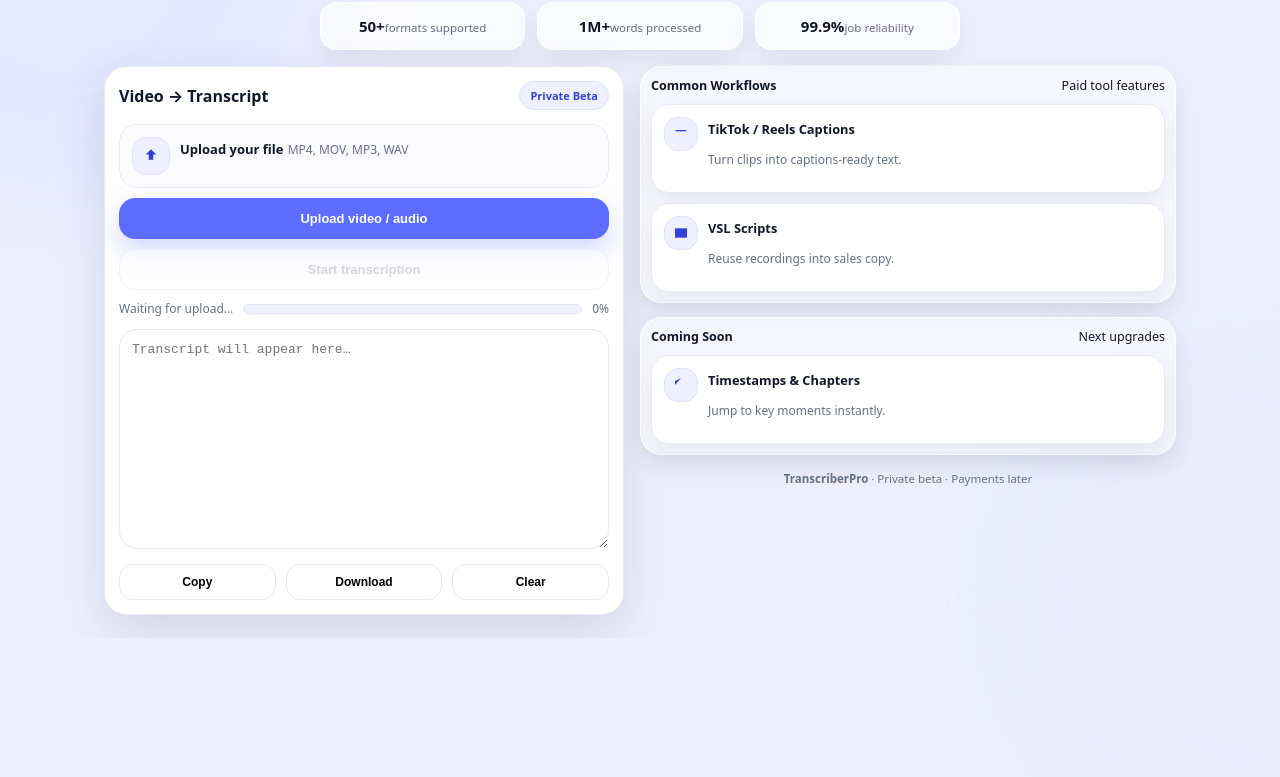
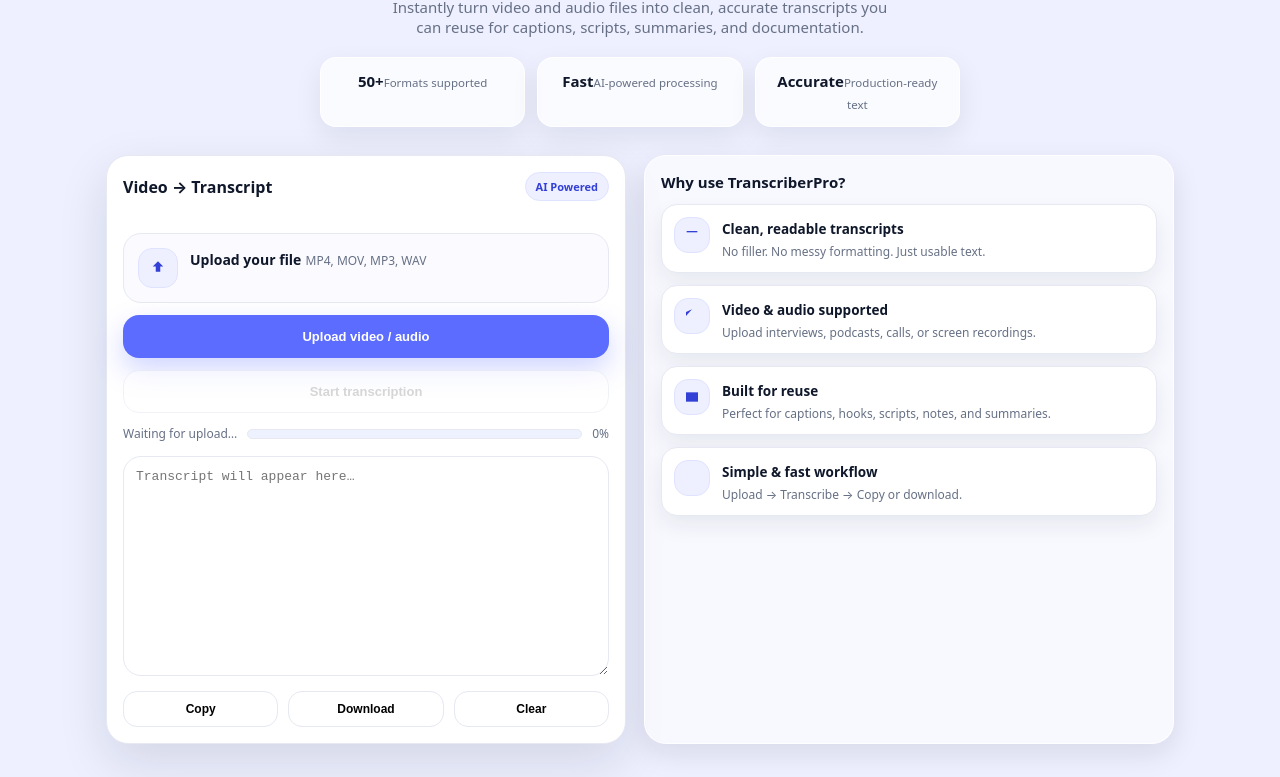
Before and after one commit to alexvazquez-beep/video-transcriber-backend, a website: page public/index.html in a window 1280 px wide. Shown: the part 162-939 px from the top of the page. Before the commit the page ends 800 px from the top, so only its background shows below. Drawn offline with Linux system fonts and the light colour scheme.

Commit message:
Update index.html

```diff
--- a/public/index.html
+++ b/public/index.html
@@ -4,11 +4,7 @@
   <meta charset="UTF-8" />
   <title>TranscriberPro</title>
   <meta name="viewport" content="width=device-width, initial-scale=1" />
-  <link rel="icon" href="/favicon.ico">
-  <link rel="icon" type="image/png" href="/favicon.png">
 
-
-  <!-- Favicon (add file later) -->
   <link rel="icon" href="/favicon.ico" />
 
   <style>
@@ -17,18 +13,15 @@
       --card:#ffffff;
       --text:#0f172a;
       --muted:#667085;
-
       --border:#e6e8f2;
-      --shadow:0 18px 50px rgba(16,24,40,.12);
-      --shadow2:0 10px 28px rgba(16,24,40,.10);
-      --radius:18px;
-      --radius2:22px;
-
       --brand:#5b6cff;
       --brandDark:#4456ff;
       --brandTint:#eef0ff;
-
       --danger:#b42318;
+      --radius:18px;
+      --radius2:22px;
+      --shadow:0 18px 50px rgba(16,24,40,.12);
+      --shadow2:0 10px 28px rgba(16,24,40,.10);
     }
 
     *{box-sizing:border-box}
@@ -39,55 +32,47 @@
       color:var(--text);
     }
 
-    .blob{
-      position:fixed;
-      width:520px;height:520px;
-      border-radius:999px;
-      filter:blur(50px);
-      opacity:.25;
-      pointer-events:none;
-      z-index:0;
-    }
-    .blob.one{background:#c9d0ff;top:-160px;left:-200px}
-    .blob.two{background:#d6f0ff;bottom:-220px;right:-220px}
-    .blob.three{background:#ffd9f1;top:520px;right:-260px;opacity:.15}
-
     .page{
-      position:relative;
-      z-index:1;
       max-width:1100px;
       margin:0 auto;
-      padding:14px;
+      padding:24px 16px 40px;
     }
 
+    /* ---------- Header ---------- */
     .topbar{
       display:flex;
       justify-content:center;
       align-items:center;
       gap:10px;
+      margin-top:6px;
     }
     .brandmark{
-      width:32px;height:32px;
+      width:34px;height:34px;
       border-radius:12px;
       background:var(--brand);
       display:grid;place-items:center;
       box-shadow:0 10px 20px rgba(91,108,255,.25);
     }
     .brandmark svg{width:16px;height:16px;fill:#fff}
-    .brandname{font-weight:900;font-size:14px}
+    .brandname{font-weight:900;font-size:15px}
 
-    .hero{text-align:center;margin-top:10px}
+    /* ---------- Hero ---------- */
+    .hero{
+      text-align:center;
+      margin-top:36px; /* extra space added */
+      margin-bottom:24px;
+    }
     .hero h1{
-      font-size:34px;
-      letter-spacing:-1.2px;
-      margin:12px 0 6px;
+      font-size:36px;
+      letter-spacing:-1.3px;
+      margin:0 0 10px;
     }
     .hero h1 span{color:var(--brandDark)}
     .hero p{
       max-width:60ch;
       margin:0 auto;
       color:var(--muted);
-      font-size:14px;
+      font-size:15px;
     }
 
     .stats{
@@ -95,7 +80,7 @@
       grid-template-columns:repeat(3,1fr);
       gap:12px;
       max-width:640px;
-      margin:16px auto;
+      margin:20px auto 0;
     }
     @media(max-width:520px){
       .stats{grid-template-columns:1fr}
@@ -106,15 +91,17 @@
       border-radius:16px;
       padding:12px;
       box-shadow:0 10px 28px rgba(16,24,40,.08);
+      text-align:center;
     }
     .stat b{font-size:15px}
     .stat span{font-size:11.5px;color:var(--muted)}
 
+    /* ---------- Layout ---------- */
     .layout{
       display:grid;
       grid-template-columns:1fr;
-      gap:16px;
-      margin-top:10px;
+      gap:18px;
+      margin-top:28px;
     }
     @media(min-width:900px){
       .layout{grid-template-columns:520px 1fr}
@@ -125,11 +112,10 @@
       border:1px solid var(--border);
       border-radius:var(--radius2);
       box-shadow:var(--shadow);
-      overflow:hidden;
     }
 
     .cardtitle{
-      padding:14px 14px 0;
+      padding:16px;
       display:flex;
       justify-content:space-between;
       align-items:center;
@@ -144,30 +130,30 @@
       border:1px solid #dfe3ff;
     }
 
-    .cardpad{padding:14px}
+    .cardpad{padding:16px}
 
     .drop{
       border:1px solid var(--border);
       border-radius:var(--radius);
-      padding:12px;
+      padding:14px;
       background:#fbfbff;
     }
-    .dropTop{display:flex;gap:10px}
+    .dropTop{display:flex;gap:12px}
     .iconbox{
-      width:38px;height:38px;
+      width:40px;height:40px;
       border-radius:14px;
       background:var(--brandTint);
       border:1px solid #dfe3ff;
       display:grid;place-items:center;
     }
     .iconbox svg{width:18px;height:18px;fill:#3340d6}
-    .dropText b{font-size:13px}
+    .dropText b{font-size:14px}
     .dropText span{font-size:12px;color:var(--muted)}
 
     .btn{
       width:100%;
-      margin-top:10px;
-      padding:12px;
+      margin-top:12px;
+      padding:13px;
       border-radius:16px;
       border:1px solid transparent;
       font-weight:900;
@@ -193,7 +179,7 @@
       display:flex;
       gap:10px;
       align-items:center;
-      margin-top:10px;
+      margin-top:12px;
       font-size:12px;
       color:var(--muted);
     }
@@ -215,7 +201,7 @@
 
     textarea{
       width:100%;
-      margin-top:12px;
+      margin-top:14px;
       min-height:220px;
       padding:12px;
       border-radius:18px;
@@ -240,83 +226,91 @@
       background:#fff;
     }
 
-    .section{
-      background:rgba(255,255,255,.5);
+    /* ---------- Features ---------- */
+    .features{
+      background:rgba(255,255,255,.6);
       border:1px solid rgba(255,255,255,.8);
       border-radius:var(--radius2);
-      padding:10px;
+      padding:16px;
       box-shadow:var(--shadow2);
     }
-    .section + .section{margin-top:14px}
-    .sectionTitle{
+    .features h3{
+      margin:0 0 12px;
+      font-size:15px;
+    }
+    .feature{
       display:flex;
-      justify-content:space-between;
-      font-size:12.5px;
-      margin-bottom:10px;
-    }
-    .item{
+      gap:12px;
+      padding:12px;
+      border:1px solid var(--border);
+      border-radius:16px;
       background:#fff;
-      border:1px solid var(--border);
-      border-radius:18px;
-      padding:12px;
-      display:flex;
-      gap:10px;
       box-shadow:0 10px 22px rgba(16,24,40,.07);
     }
-    .item + .item{margin-top:10px}
-    .itemIcon{
-      width:34px;height:34px;
+    .feature + .feature{margin-top:12px}
+    .featureIcon{
+      width:36px;height:36px;
       border-radius:14px;
       background:var(--brandTint);
       border:1px solid #dfe3ff;
       display:grid;place-items:center;
     }
-    .itemIcon svg{width:16px;height:16px;fill:#3340d6}
-    .item b{font-size:12.8px}
-    .item p{font-size:12px;color:var(--muted)}
+    .featureIcon svg{width:16px;height:16px;fill:#3340d6}
+    .feature b{font-size:13.5px}
+    .feature p{margin:4px 0 0;font-size:12px;color:var(--muted)}
 
+    /* ---------- Footer ---------- */
     .footer{
-      margin-top:16px;
+      margin-top:36px;
       text-align:center;
-      font-size:11.5px;
+      font-size:12px;
       color:var(--muted);
     }
   </style>
 </head>
 
 <body>
-  <div class="blob one"></div>
-  <div class="blob two"></div>
-  <div class="blob three"></div>
+  <div class="page">
 
-  <div class="page">
+    <!-- Header -->
     <div class="topbar">
       <div class="brandmark">
-        <svg viewBox="0 0 24 24"><path d="M6 2h8l4 4v16a2 2 0 0 1-2 2H6a2 2 0 0 1-2-2V4a2 2 0 0 1 2-2Zm8 1.5V7h3.5L14 3.5ZM10 10.2v5.6c0 .7.8 1.1 1.4.7l4.1-2.8c.6-.4.6-1.2 0-1.6l-4.1-2.8c-.6-.4-1.4 0-1.4.9Z"/></svg>
+        <svg viewBox="0 0 24 24"><path d="M6 2h8l4 4v16a2 2 0 0 1-2 2H6a2 2 0 0 1-2-2V4a2 2 0 0 1 2-2Z"/></svg>
       </div>
       <div class="brandname">TranscriberPro</div>
     </div>
 
+    <!-- Hero -->
     <div class="hero">
       <h1>Transcribe <span>Anything</span>, Reuse <span>Everything</span></h1>
-      <p>Upload a video or audio file and get a clean transcript ready for captions, hooks, scripts, and summaries.</p>
+      <p>
+        Instantly turn video and audio files into clean, accurate transcripts
+        you can reuse for captions, scripts, summaries, and documentation.
+      </p>
+
       <div class="stats">
-        <div class="stat"><b>50+</b><span>formats supported</span></div>
-        <div class="stat"><b>1M+</b><span>words processed</span></div>
-        <div class="stat"><b>99.9%</b><span>job reliability</span></div>
+        <div class="stat"><b>50+</b><span>Formats supported</span></div>
+        <div class="stat"><b>Fast</b><span>AI-powered processing</span></div>
+        <div class="stat"><b>Accurate</b><span>Production-ready text</span></div>
       </div>
     </div>
 
+    <!-- Main Layout -->
     <div class="layout">
+
+      <!-- Tool -->
       <div class="card">
         <div class="cardtitle">
           <b>Video → Transcript</b>
-          <div class="badge">Private Beta</div>
+          <div class="badge">AI Powered</div>
         </div>
+
         <div class="cardpad">
           <div class="drop" id="dropzone">
             <div class="dropTop">
-              <div class="iconbox"><svg viewBox="0 0 24 24"><path d="M12 3 5 10h4v7h6v-7h4l-7-7Z"/></svg></div>
+              <div class="iconbox">
+                <svg viewBox="0 0 24 24"><path d="M12 3 5 10h4v7h6v-7h4Z"/></svg>
+              </div>
               <div class="dropText">
                 <b>Upload your file</b>
                 <span>MP4, MOV, MP3, WAV</span>
@@ -345,35 +339,52 @@
         </div>
       </div>
 
-      <div>
-        <div class="section">
-          <div class="sectionTitle"><b>Common Workflows</b><span>Paid tool features</span></div>
-          <div class="item">
-            <div class="itemIcon"><svg viewBox="0 0 24 24"><path d="M4 6h16v2H4z"/></svg></div>
-            <div><b>TikTok / Reels Captions</b><p>Turn clips into captions-ready text.</p></div>
-          </div>
-          <div class="item">
-            <div class="itemIcon"><svg viewBox="0 0 24 24"><path d="M3 5h18v14H3z"/></svg></div>
-            <div><b>VSL Scripts</b><p>Reuse recordings into sales copy.</p></div>
+      <!-- Features -->
+      <div class="features">
+        <h3>Why use TranscriberPro?</h3>
+
+        <div class="feature">
+          <div class="featureIcon"><svg viewBox="0 0 24 24"><path d="M4 6h16v2H4Z"/></svg></div>
+          <div>
+            <b>Clean, readable transcripts</b>
+            <p>No filler. No messy formatting. Just usable text.</p>
           </div>
         </div>
 
-        <div class="section">
-          <div class="sectionTitle"><b>Coming Soon</b><span>Next upgrades</span></div>
-          <div class="item">
-            <div class="itemIcon"><svg viewBox="0 0 24 24"><path d="M12 2 3 6v6"/></svg></div>
-            <div><b>Timestamps & Chapters</b><p>Jump to key moments instantly.</p></div>
+        <div class="feature">
+          <div class="featureIcon"><svg viewBox="0 0 24 24"><path d="M12 2 3 6v6"/></svg></div>
+          <div>
+            <b>Video & audio supported</b>
+            <p>Upload interviews, podcasts, calls, or screen recordings.</p>
           </div>
         </div>
 
-        <div class="footer">
-          <b>TranscriberPro</b> · Private beta · Payments later
+        <div class="feature">
+          <div class="featureIcon"><svg viewBox="0 0 24 24"><path d="M3 5h18v14H3Z"/></svg></div>
+          <div>
+            <b>Built for reuse</b>
+            <p>Perfect for captions, hooks, scripts, notes, and summaries.</p>
+          </div>
+        </div>
+
+        <div class="feature">
+          <div class="featureIcon"><svg viewBox="0 0 24 24"><path d="M12 8v8m4-4H8"/></svg></div>
+          <div>
+            <b>Simple & fast workflow</b>
+            <p>Upload → Transcribe → Copy or download.</p>
+          </div>
         </div>
       </div>
+
     </div>
+
+    <!-- Footer -->
+    <div class="footer">
+      TranscriberPro · Powered by AI
+    </div>
+
   </div>
 
-  <!-- UI logic -->
   <script src="/app.js"></script>
 </body>
 </html>
```
